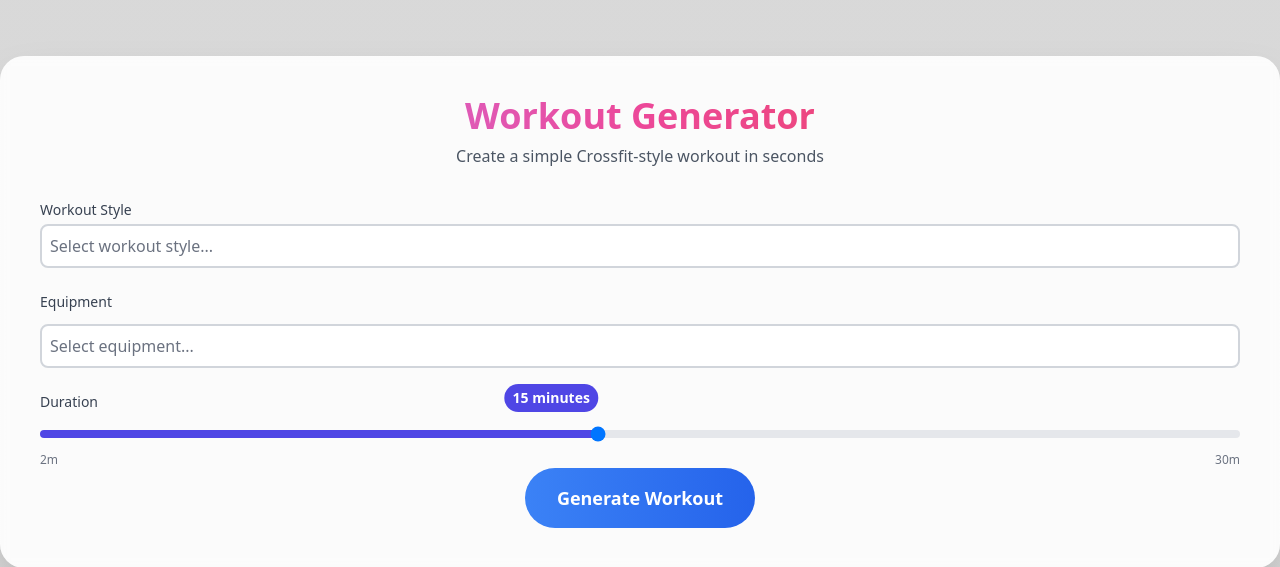
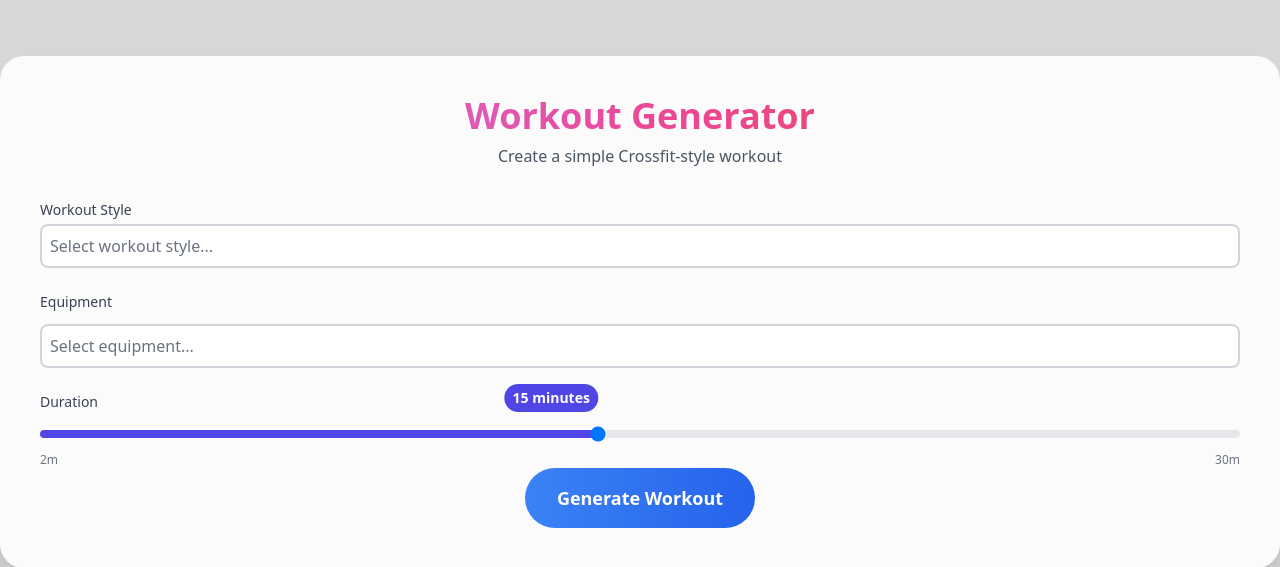
Before and after one commit to haarburger/workout-generator, a Flask app: page /workout/ in a window 1280 px wide. Shown: the top 567 px of the page. Run offline with Flask 3, Linux system fonts and the light colour scheme; some libraries are stand-ins or nearby versions.

Commit message:
shorten subheading

```diff
--- a/templates/index.html
+++ b/templates/index.html
@@ -35,7 +35,7 @@
     <div class="flex flex-col justify-center items-center min-h-screen py-8 px-4 sm:px-0">
         <div class="container bg-white bg-opacity-90 p-6 sm:p-10 rounded-3xl shadow-2xl backdrop-blur-sm mb-8">
             <h1 class="text-4xl font-extrabold mb-2 text-center bg-clip-text text-transparent bg-gradient-to-r from-purple-400 via-pink-500 to-red-500">Workout Generator</h1>
-            <p class="text-gray-600 mb-8 text-center">Create a simple Crossfit-style workout in seconds</p>
+            <p class="text-gray-600 mb-8 text-center">Create a simple Crossfit-style workout</p>
             <form id="workout-form" method="POST" class="space-y-6">
                 <div>
                     <label for="style" class="block text-sm font-medium text-gray-700 mb-1">Workout Style</label>
```
